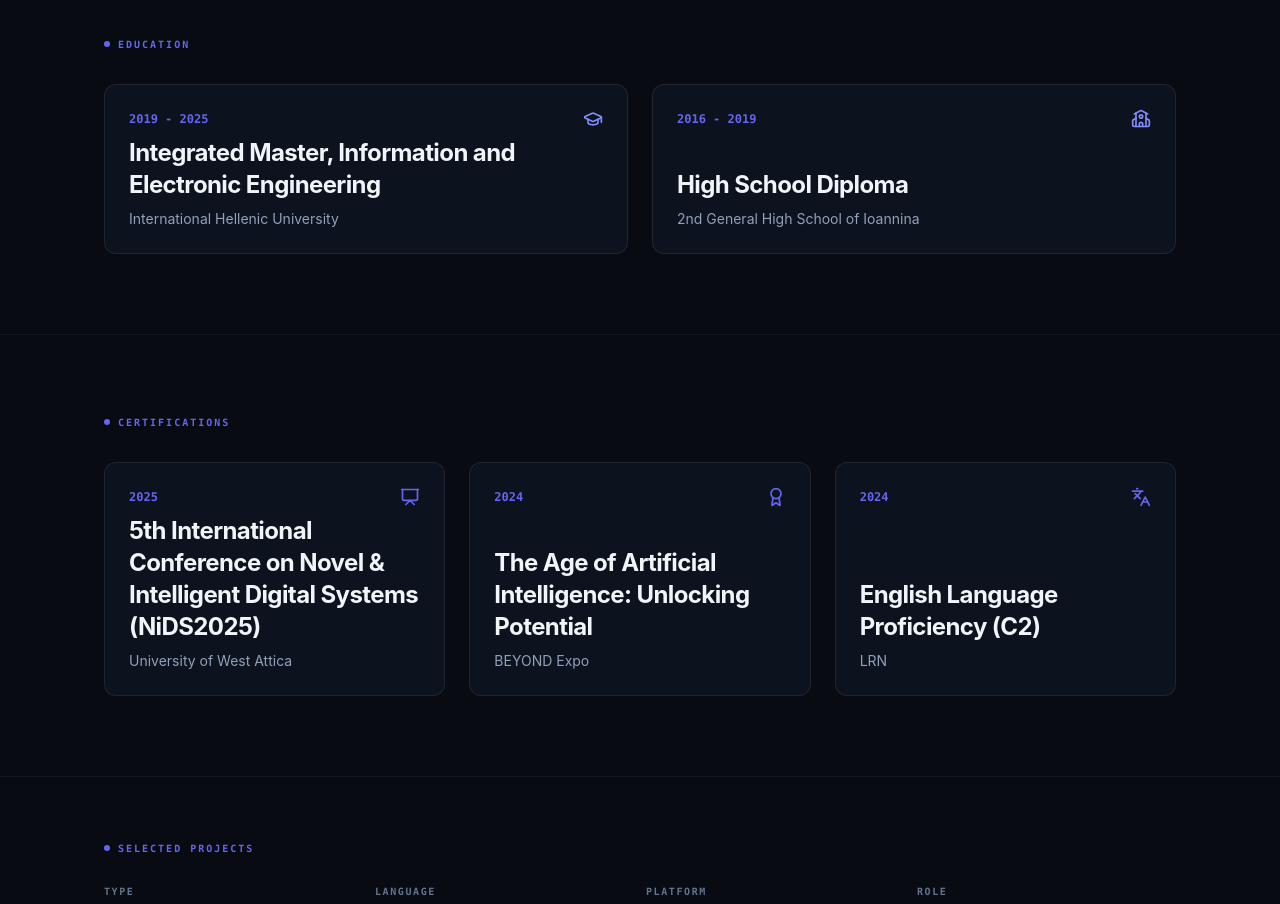
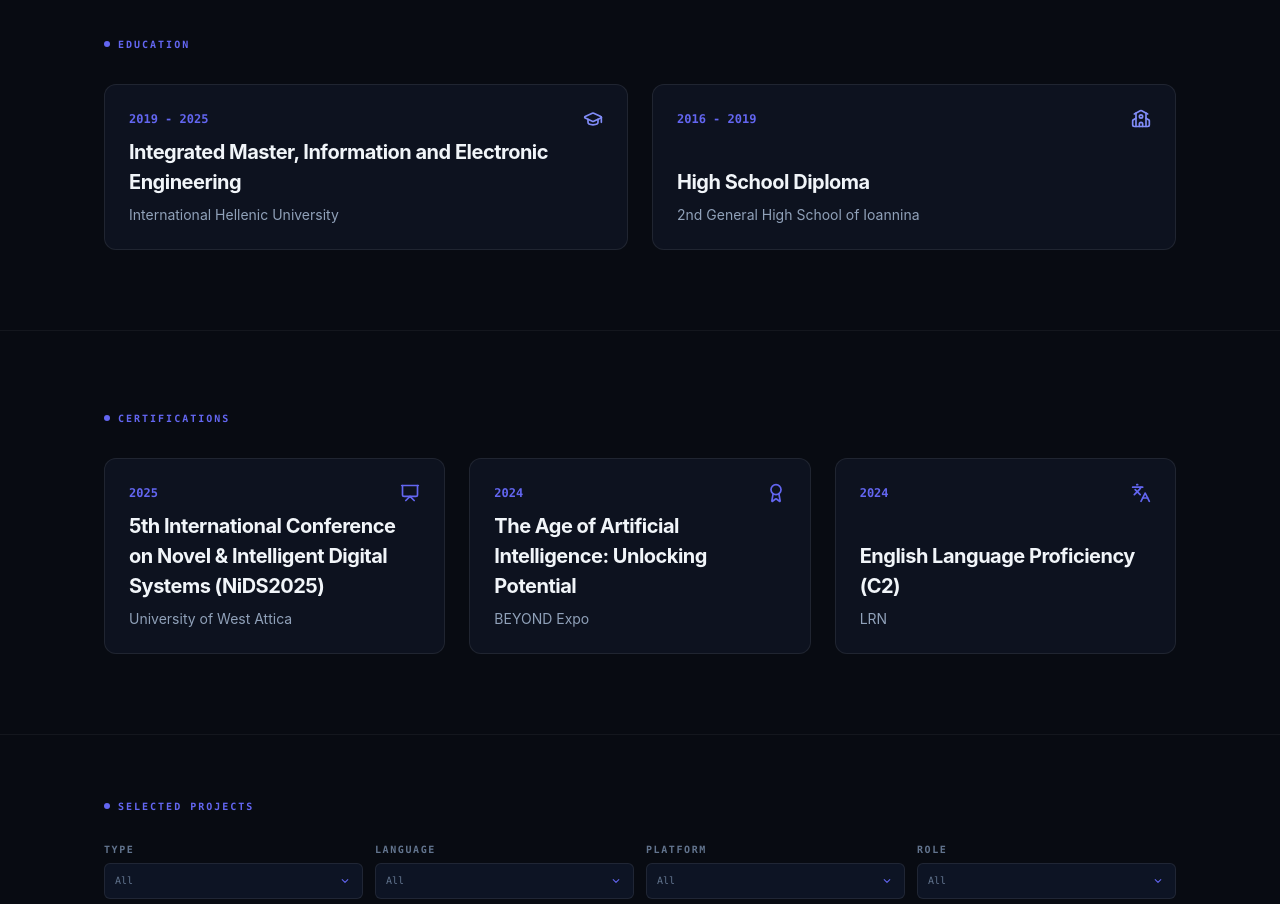
Before and after one commit to alexoiik/alexoiik.github.io, a React (Vite) app: page / in a window 1280 px wide. Shown: the part 2560-3464 px from the top of the page. Built offline with nearby package versions, Linux system fonts and the light colour scheme.

Commit message:
refactor: small fix 2 on text size at Body in both Education.jsx & Certifications.jsx

```diff
--- a/src/sections/Certifications.jsx
+++ b/src/sections/Certifications.jsx
@@ -35,7 +35,7 @@ function Certifications() {
 
                 {/* Body: Title & Issuer */}
                 <div className="mt-2">
-                  <h3 className="text-xl font-bold tracking-tight text-slate-100 sm:text-2xl">
+                  <h3 className="text-[18px] font-bold tracking-tight text-slate-100 sm:text-[20px]">
                     {item.title}
                   </h3>
                   <p className="mt-2 text-sm text-slate-400">{item.issuer}</p>
--- a/src/sections/Education.jsx
+++ b/src/sections/Education.jsx
@@ -34,7 +34,7 @@ function Education() {
 
                 {/* Body: Institution & Degree */}
                 <div className="mt-2">
-                  <h3 className="text-xl font-bold tracking-tight text-slate-100 sm:text-2xl">
+                  <h3 className="text-[18px] font-bold tracking-tight text-slate-100 sm:text-[20px]">
                     {item.degree}
                   </h3>
 
```
